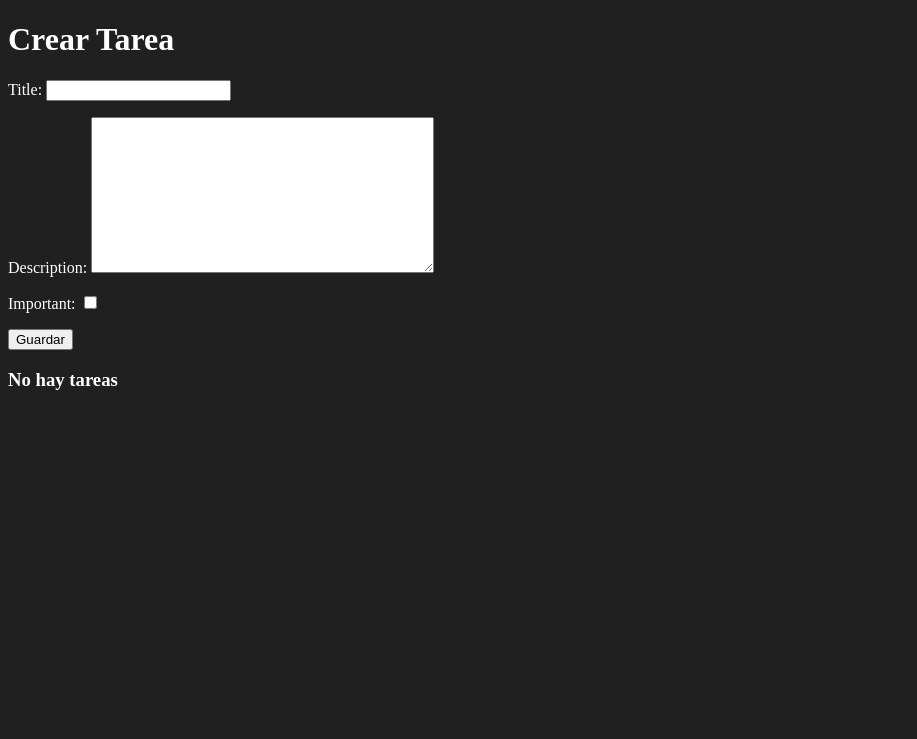
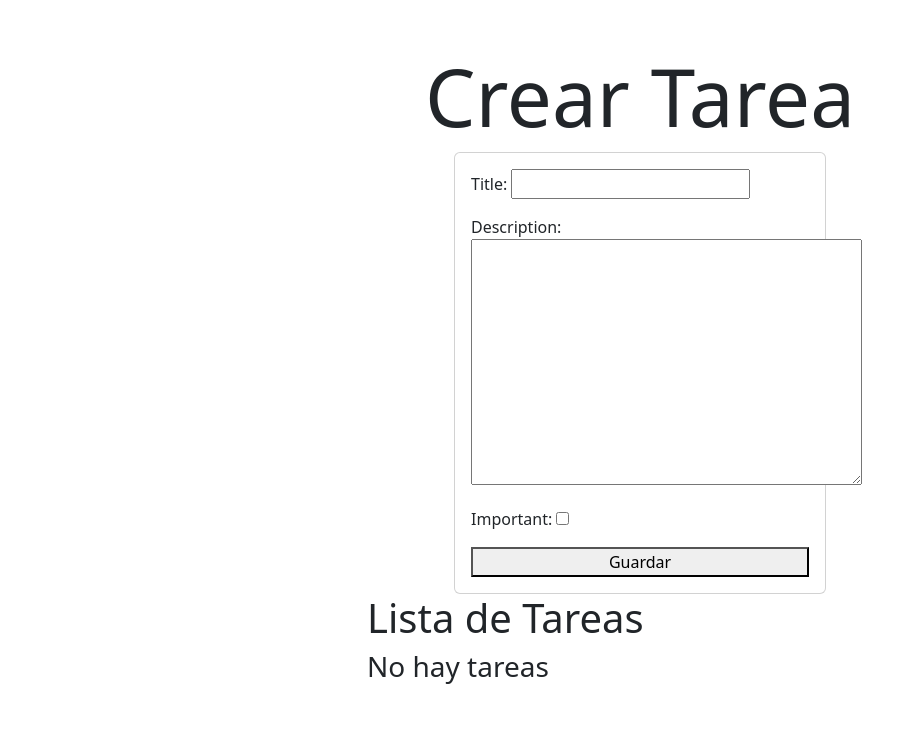
Before and after one commit to Zambra0803/Test-Developer, a Django app: page /app_crud/ in a window 1280 px wide. Shown: the top 739 px of the page, without its empty margins (0-917 px from the left). Run offline with Django 4.2, Linux system fonts and the light colour scheme; data that the repository does not hold is empty.

Commit message:
Mejorando interfaz de usuario

```diff
--- a/app_crud/templates/index.html
+++ b/app_crud/templates/index.html
@@ -7,20 +7,34 @@
     <meta http-equiv="X-UA-Compatible" content="IE=edge">
     <meta name="viewport" content="width=device-width, initial-scale=1.0">
     <link rel="stylesheet" href="{% static 'style.css' %}">
+    <link rel="stylesheet" href="https://cdn.jsdelivr.net/npm/bootstrap@5.3.0-alpha1/dist/css/bootstrap.min.css">
     <title>APP CRUD</title>
 </head>
 <body>
 
-    <h1>Crear Tarea</h1>
+    <main class="container py-5">
 
-    <form action="{% url 'crear_listar_tarea' %}" method="POST">
+        <h1 class="display-1 text-center">Crear Tarea</h1>
+
+        <section class="col-md-4 offset-md-4">
+
+            <form action="{% url 'crear_listar_tarea' %}" method="POST" class="card card-body ">
                 {% csrf_token %}
                 {{form.as_p}}
                 <button>Guardar</button>
             </form>
 
+        </section>
+
+
+        <div class="row">
+            <div class="col-md-6 offset-md-3">
+                <h1>Lista de Tareas</h1>
+
+                <ul class="list-group">
                     {% for task in tasks %}
-    <div>
+                    <li class="list-group-item">
+
                         <h4>{{task.title}}</h4>
                         <p>{{task.description}}</p>
                         <h6>Creado: {{task.created}}</h6>
@@ -34,14 +48,17 @@
                             <button>Editar</button>
                         </form>
 
-
-    </div>
-
                     {% empty %}
 
                     <h3>No hay tareas </h3>
 
                     {% endfor %}
 
+                    </li>
+
+                </ul>
+            </div>
+        </div>
+    </main>
 </body>
 </html>
```
Also changed, not shown: app_crud/templates/editar_tarea.html (+12 -6 lines). Lines whose indentation alone changed are shown as unchanged.
